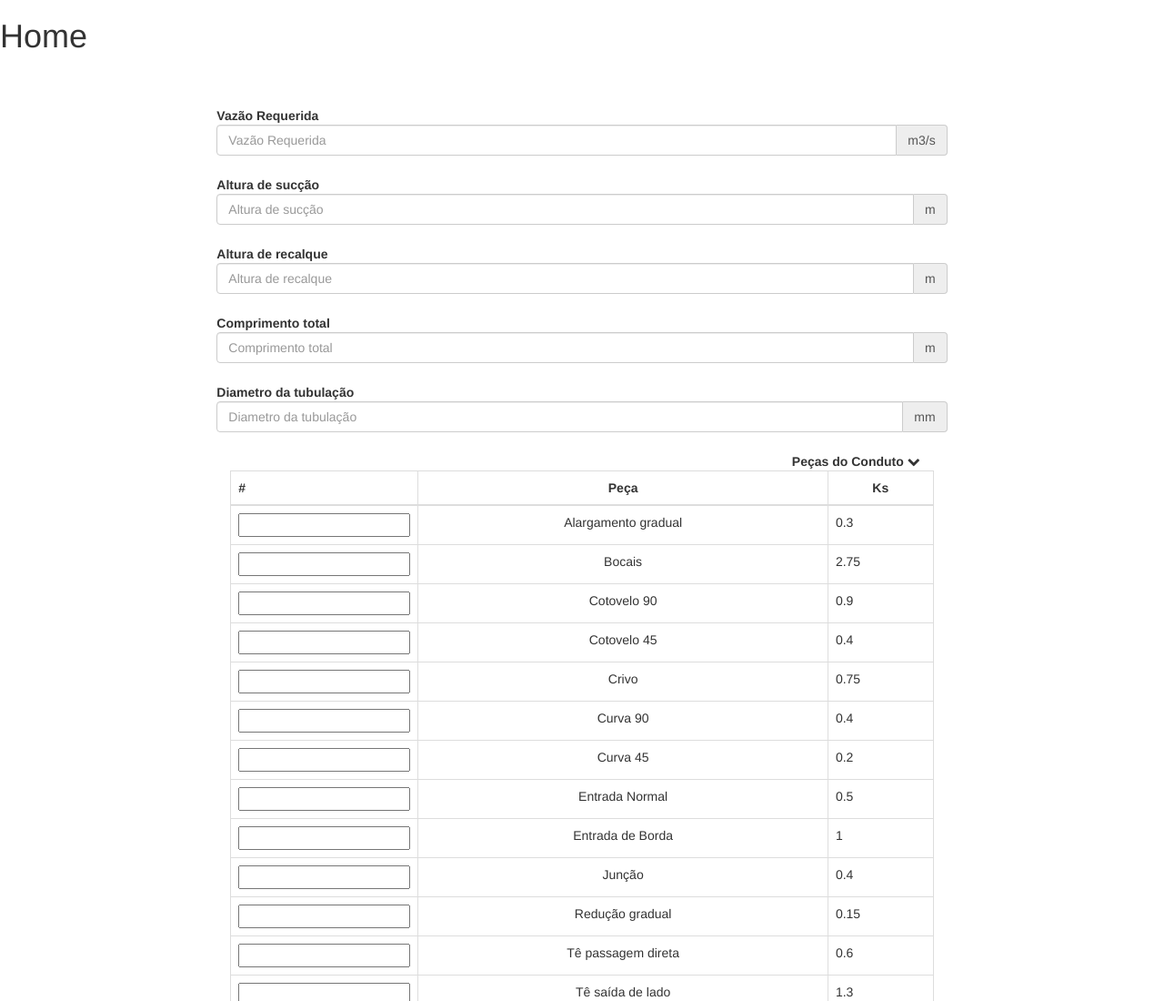
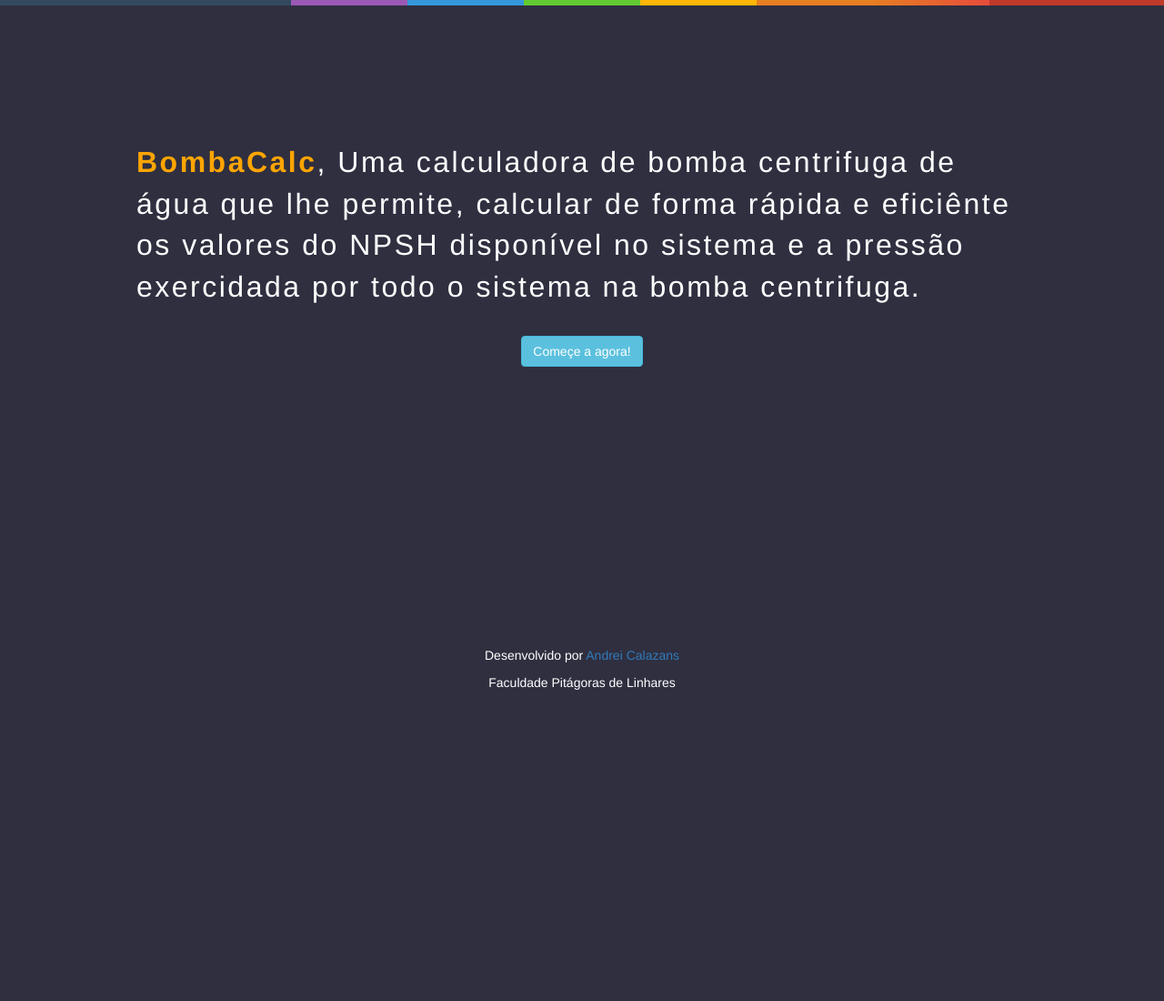
Before and after one commit to AndreiCalazans/bombaDagua, a React app: page / in a window 1280 px wide. Shown: the top 1100 px of the page at 91% size. After the commit the page ends 800 px from the top, so only its background shows below. Built offline with nearby package versions, Linux system fonts and the light colour scheme.

Commit message:
initial design done first MVP

```diff
--- a/app/components/Home.js
+++ b/app/components/Home.js
@@ -6,6 +6,7 @@
 import {renderField} from './renderField';
 import {Redirect } from 'react-router-dom';
 import history from '../history';
+import {Link} from 'react-router-dom';
 const singularidades = [
     {name: 'Alargamento gradual', Ks: 0.30},
     {name: 'Bocais', Ks: 2.75},
@@ -18,7 +19,7 @@
     {name: 'Entrada de Borda', Ks: 1.00},
     {name: 'Junção', Ks:0.40},
     {name: 'Redução gradual', Ks: 0.15},
-    {name: 'Tê passagem direta ', Ks: 0.60},
+    {name: 'Tê passagem direta', Ks: 0.60},
     {name: 'Tê saída de lado', Ks:1.30},
     {name: 'Tê saída bilateral', Ks:1.80},
     {name: 'Vávula gaveta', Ks: 0.20},
@@ -142,8 +143,9 @@
     const {handleSubmit} = this.props;
         return (
         <div>
-            <h1>Home</h1>
-
+            <div>
+                <p style={{marginTop: '20px'}}><Link className="logo_name calc_logo_name" to='/'>BombaCalc</Link></p>
+            </div>
             <form style={{padding: "40px"}} onSubmit={handleSubmit(this.submit.bind(this))} className="form-horizontal col-sm-8 col-sm-offset-2">
                 <Field name='vazao' type='number' unit='m3/s' component={renderField} label='Vazão Requerida' />
                 <Field name='AS' type='number' unit='m' component={renderField} label='Altura de sucção' />
@@ -158,7 +160,7 @@
                    <table className=" table table-bordered">
                        <thead>
                            <tr>
-                               <th className="col-xs-2">#</th>
+                               <th className="col-xs-2 text-center">Qtd</th>
                                <th className="col-xs-8 text-center">Peça</th>
                                <th className="col-xs-2 text-center">Ks</th>
                            </tr>
@@ -167,12 +169,13 @@
                           {singularidades.map((e, index) => {
                               return (
                                   <tr key={index}>
-                                    <td >
+                                    <td className='text-center' >
+
                                         <input onChange={this.handleChangeOnHl.bind(this)} data-ks={e.Ks} className='Hl' type='number' name={e.name} min={0} />
                                         {/*<Field  name={e.Ks} type='number' min={0} component='input'/>*/}
                                     </td>
                                     <td className='text-center'>{e.name}</td>
-                                    <td>{e.Ks}</td>
+                                    <td className='text-center'>{e.Ks}</td>
                                  </tr>
                               )
                           })}
@@ -181,7 +184,7 @@
                                 Total
                               </td>
                               <td>
-                                  {this.state.Hl}
+                                  {Number(this.state.Hl).toFixed(2)}
                               </td>
                           </tr>
 
@@ -222,11 +225,11 @@
             </form>
 
             <div ref='modal' className="hide results flex-center-box">
-                    <div className="bg-success results_sub_box">
+                    <div className="results_sub_box">
                         <p onClick={this.modalToggle.bind(this)} className='close_btn'><i className="fa fa-times" aria-hidden="true"></i></p>
-                        <p className="bg-success">NPSH disponivel: {this.props.results.npsh}</p>
-                        <p className="bg-success">Pressão: {this.props.results.total_pressure}</p>
-                        <p className="bg-success">Vazão: {this.props.results.vazao}</p>
+                        <p>NPSH disponivel: <strong>{Number(this.props.results.npsh).toFixed(2)} m.c.a </strong></p>
+                        <p>Pressão: <strong>{Number(this.props.results.total_pressure).toFixed(2)} m.c.a </strong></p>
+                        <p>Vazão: <strong>{this.props.results.vazao} m3/s </strong></p>
 
                     </div>
             </div>
--- /dev/null
+++ b/app/components/Landing.js
@@ -0,0 +1,23 @@
+import React from 'react';
+import {Link} from 'react-router-dom';
+
+class Landing extends React.Component {
+    render () {
+        return (
+            <div className='landing flex-center-box'>
+                <p className='intro hidden-extra-small'><span className="logo_name">BombaCalc</span>, Uma calculadora de bomba centrifuga de água
+                que lhe permite, calcular de forma rápida e eficiênte os valores do NPSH disponível no sistema e a pressão exercidada
+                por todo o sistema na bomba centrifuga.</p>
+                 <p className='intro show-extra-small'><span className="logo_name">BombaCalc</span>, <br/>Uma calculadora de bomba centrifuga de água.<br/> Eficiénte, Rápida e Precisa.</p>
+                 <Link className='btn btn-info' to='/calc'> Começe a agora!</Link>
+
+                <div className="footer flex-center-box">
+                    <p>Desenvolvido por <a href="">Andrei Calazans</a></p>
+                    <p>Faculdade Pitágoras de Linhares</p>
+                </div>
+            </div>
+        )
+    }
+}
+
+export default Landing;
--- a/app/components/Main.js
+++ b/app/components/Main.js
@@ -1,7 +1,7 @@
 import React from 'react';
 import { Route  } from 'react-router-dom';
 import Home from './Home';
-
+import Landing from './Landing';
 class Main extends React.Component {
 
 
@@ -9,8 +9,10 @@
 
         return (
                 <div>
-
-                    <Route exact path='/' component={Home}></Route>
+                    <div className="color-line">
+                    </div>
+                    <Route exact path='/' component={Landing}/>
+                    <Route exact path='/calc' component={Home}></Route>
 
                 </div>
 
--- a/app/components/renderField.js
+++ b/app/components/renderField.js
@@ -9,8 +9,8 @@
                 <span className="input-group-addon">{unit}</span>
             </div>
             {touched &&
-            ((error && <p className='bg-warning' ><span>{error}</span></p>) ||
-                (warning && <p className='bg-info'><span >{warning}</span></p>)
+            ((error && <p className='warn_text' ><span>{error}</span></p>) ||
+                (warning && <p className='warn_text'><span >{warning}</span></p>)
                 )}
         </div>
     </div>
--- /dev/null
+++ b/app/style/_headerImg.scss
@@ -0,0 +1,12 @@
+.color-line {
+
+    background: #f7f9fa;
+    height: 6px;
+    background-image: -webkit-linear-gradient(left, #34495e, #34495e 25%, #9b59b6 25%, #9b59b6 35%, #3498db 35%, #3498db 45%, #62cb31 45%, #62cb31 55%, #ffb606 55%, #ffb606 65%, #e67e22 65%, #e67e22 75%, #e74c3c 85%, #e74c3c 85%, #c0392b 85%, #c0392b 100%);
+    background-image: -moz-linear-gradient(left, #34495e, #34495e 25%, #9b59b6 25%, #9b59b6 35%, #3498db 35%, #3498db 45%, #62cb31 45%, #62cb31 55%, #ffb606 55%, #ffb606 65%, #e67e22 65%, #e67e22 75%, #e74c3c 85%, #e74c3c 85%, #c0392b 85%, #c0392b 100%);
+    background-image: -ms-linear-gradient(left, #34495e, #34495e 25%, #9b59b6 25%, #9b59b6 35%, #3498db 35%, #3498db 45%, #62cb31 45%, #62cb31 55%, #ffb606 55%, #ffb606 65%, #e67e22 65%, #e67e22 75%, #e74c3c 85%, #e74c3c 85%, #c0392b 85%, #c0392b 100%);
+    background-image: linear-gradient(to right, #34495e, #34495e 25%, #9b59b6 25%, #9b59b6 35%, #3498db 35%, #3498db 45%, #62cb31 45%, #62cb31 55%, #ffb606 55%, #ffb606 65%, #e67e22 65%, #e67e22 75%, #e74c3c 85%, #e74c3c 85%, #c0392b 85%, #c0392b 100%);
+    background-size: 100% 6px;
+    background-position: 50% 100%;
+    background-repeat: no-repeat;
+}
--- a/app/style/style.scss
+++ b/app/style/style.scss
@@ -1,3 +1,5 @@
+
+@import './headerImg';
 
 *, *:before ,*:after {
     margin:0;
@@ -6,7 +8,14 @@
     font-size: 14px;
     line-height: 1.5;
 }
-
+body {
+    background: #2f2f40;
+    color:white;
+}
+.warn_text {
+    font-weight: bold;
+    color: red;
+}
 .flex-center-box {
     display:flex;
     justify-content: center;
@@ -31,9 +40,68 @@
     position: relative;
     padding: 30px;
     width: 260px;
+    background: rgba(0,0,0,0.9);
 }
 .close_btn {
     position:absolute;
     top: 10px;
     right: 10px;
+    cursor: pointer;
 }
+
+.Hl {
+    width: 50px;
+    color:black;
+}
+
+.logo_name {
+    color: orange;
+    font-weight: 900;
+    text-decoration: none;
+}
+.logo_name:hover {
+    text-decoration: none;
+    color:orange;
+}
+.calc_logo_name {
+    font-size: 32px;
+    margin: 15px 0 0 20px;;
+}
+.intro {
+    font-size: 32px;
+    padding: 150px 150px 20px 150px;
+    // text-align: justify;
+    letter-spacing: 2.5px;
+}
+
+.landing {
+    flex-direction: column;
+}
+
+@media (max-width:950px) {
+    .intro {
+        padding: 50px;
+    }
+}
+.hidden-extra-small {
+    display: none;
+}
+.show-extra-small  {
+    display:inline;
+}
+
+@media only screen and (min-width: 600px ) {
+    .hidden-extra-small {
+        display:inline !important;
+    }
+    .show-extra-small {
+        display: none;
+    }
+}
+
+.footer {
+    position: absolute;
+    bottom: 30px;
+    flex-direction: column;
+
+}
```
Also changed, not shown: dist/index.html, dist/main.css, 2 other files.
